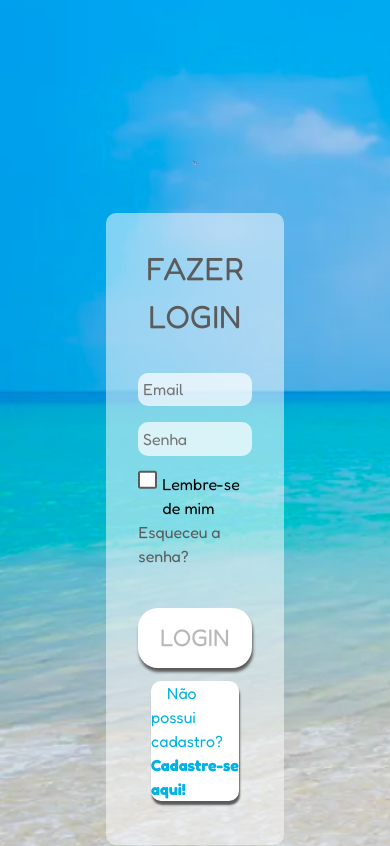
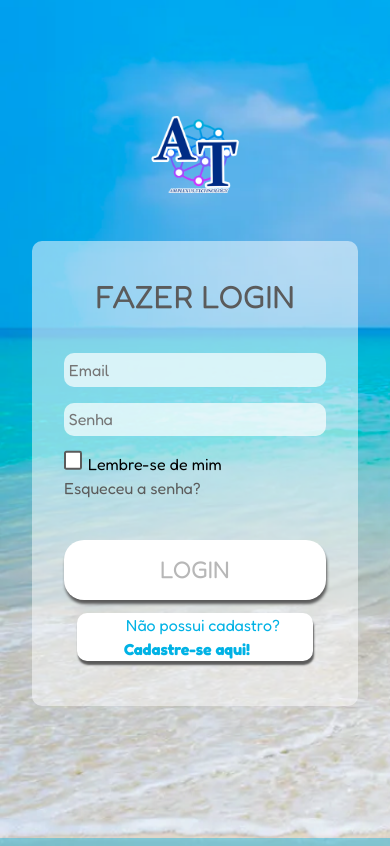
Before and after one commit to rtof06/projeto-porto-conserta, a React (Vite) app: page /login in a window 390 px wide. Shown: the top 846 px of the page. Built offline with nearby package versions, Linux system fonts and the light colour scheme; a web font is replaced by a local one.

Commit message:
Responsividade completa!

```diff
--- a/src/routes/Agendamento/Agendamento.module.css
+++ b/src/routes/Agendamento/Agendamento.module.css
@@ -2,7 +2,8 @@
    display: flex;
    justify-content: center;
    font-family: var(--secondary-font);
-   padding: 13em;
+   height: 100%;
+   margin: 200px auto;
 }
 
 .servicoSelecionado {
--- a/src/routes/Cadastro/index.tsx
+++ b/src/routes/Cadastro/index.tsx
@@ -70,6 +70,7 @@ export default function Cadastro() {
                  type="date"
                  id="birthday"
                  name="birthday"
+                 placeholder="Data de nascimento"
                  inputmode="numeric"
                  pattern="\d{2}/\d{2}/\d{4}"
                  required={true}
@@ -138,7 +139,8 @@ export default function Cadastro() {
                 type="text"
                 name="city"
                 id="city"
-                placeholder="Cidade"                required={true}
+                placeholder="Cidade"
+                required={true}
               />
             </div>
             <div className={style.state}>
@@ -177,7 +179,7 @@ export default function Cadastro() {
                 name="year"
                 id="year"
                 min={1900}
-                max={2030}
+                max={2025}
                 placeholder="Ano"
                 required={true}
               />
--- a/src/routes/EsqueceuASenha/EsqueceuASenha.module.css
+++ b/src/routes/EsqueceuASenha/EsqueceuASenha.module.css
@@ -13,5 +13,5 @@
 }
 
 .container input {
-   width: 50%;
+   width: 100%;
 }
--- a/src/routes/Home/Home.module.css
+++ b/src/routes/Home/Home.module.css
@@ -16,3 +16,10 @@
    font-weight: 500;
    text-shadow: 2px 2px 10px #000;
 }
+
+@media (max-width: 430px) {
+   .team {
+      flex-direction: column;
+      align-items: center;
+   }
+}
--- a/src/routes/Login/Login.module.css
+++ b/src/routes/Login/Login.module.css
@@ -3,7 +3,8 @@
    flex-direction: column;
    align-items: center;
    font-family: var(--secondary-font);
-   padding: 9em;
+   padding-top: 100px;
+   margin-bottom: 100px;
 }
 
 .login {
@@ -75,6 +76,7 @@
    background: var(--aux-color);
    box-shadow: 1px 4px 2px var(--grey-color);
    transition: .2s ease-in;
+   text-align: center;
 }
 
 .signup:hover {
```
